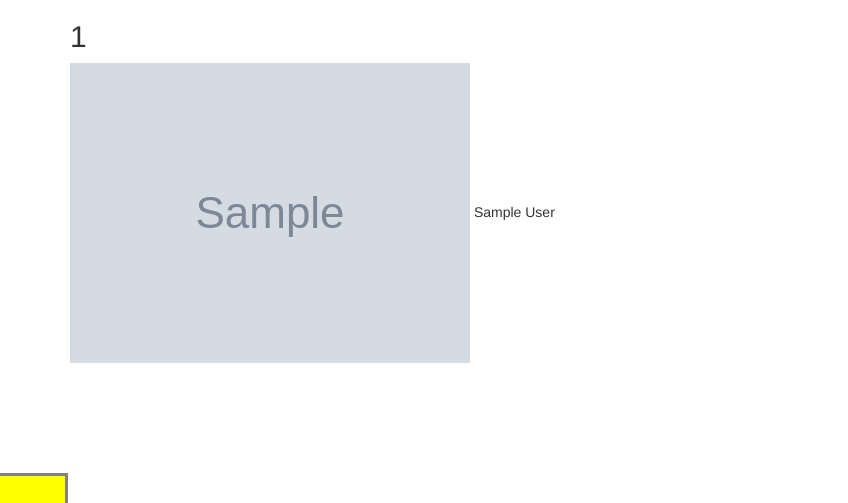
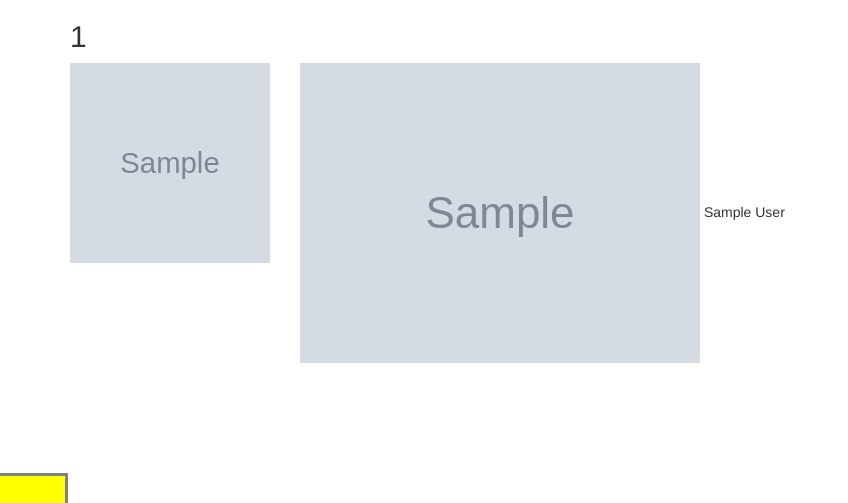
Before and after one commit to mckeane-thomas/info3180Proj1, a Flask app: page /profile/1/ in a window 1280 px wide. Shown: the top 503 px of the page, without its empty margins (0-848 px from the left). Run offline with Flask 2, Linux system fonts and the light colour scheme; tables that the repository leaves empty hold one stand-in row (values such as "Sample post"); grey boxes marked "Sample" are stand-in pictures; style sheets or scripts are compiled from the project's sources; some libraries are stand-ins or nearby versions.

Commit message:
Update profile_view.html

```diff
--- a/app/templates/profile_view.html
+++ b/app/templates/profile_view.html
@@ -3,6 +3,11 @@
     {% block main %}
     <div class = "container">
     <h2>{{profile.id}} </h2>
+
+     <div id="LeftCol">
+        <div id="Photo"> <img alt="Image" src={{img}} height="200" width="200"> </div>
+
+    </div>
       <div>
         <p>
             <img alt="Image" src={{img}} />
```
